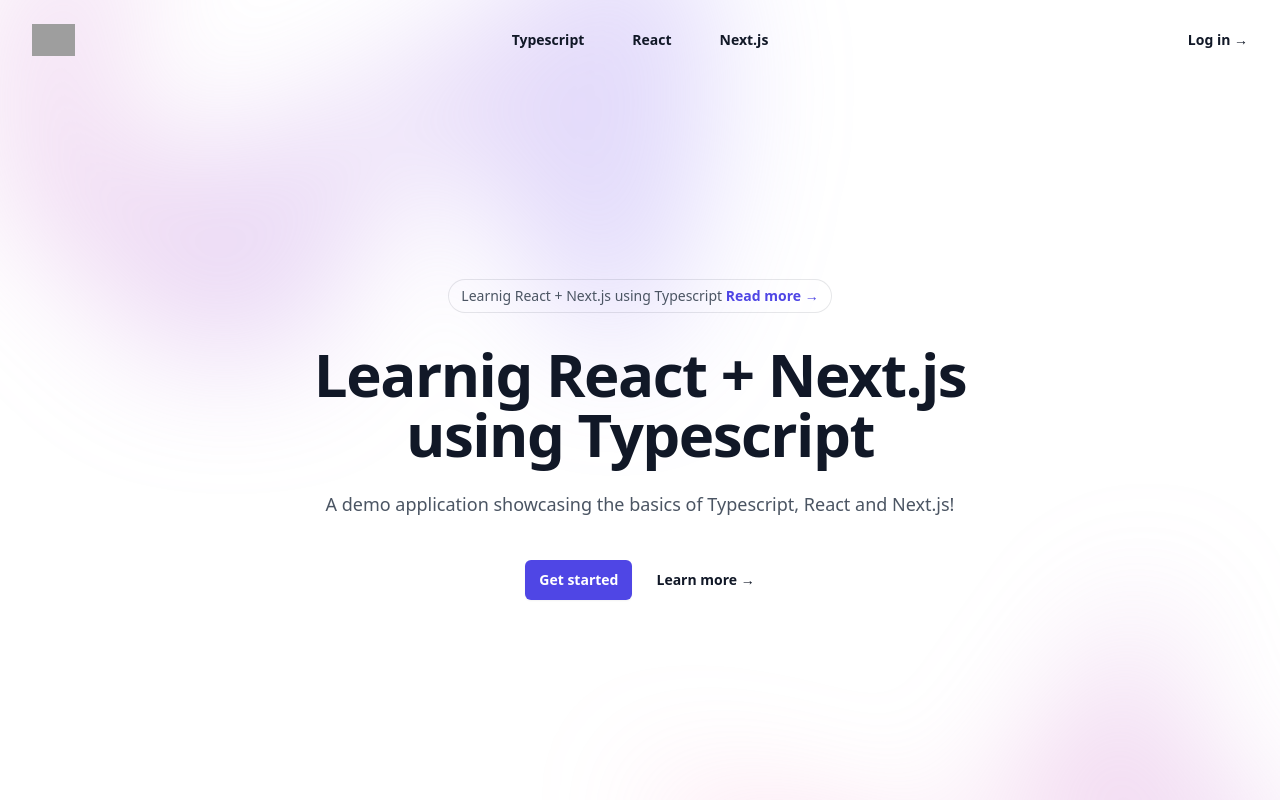
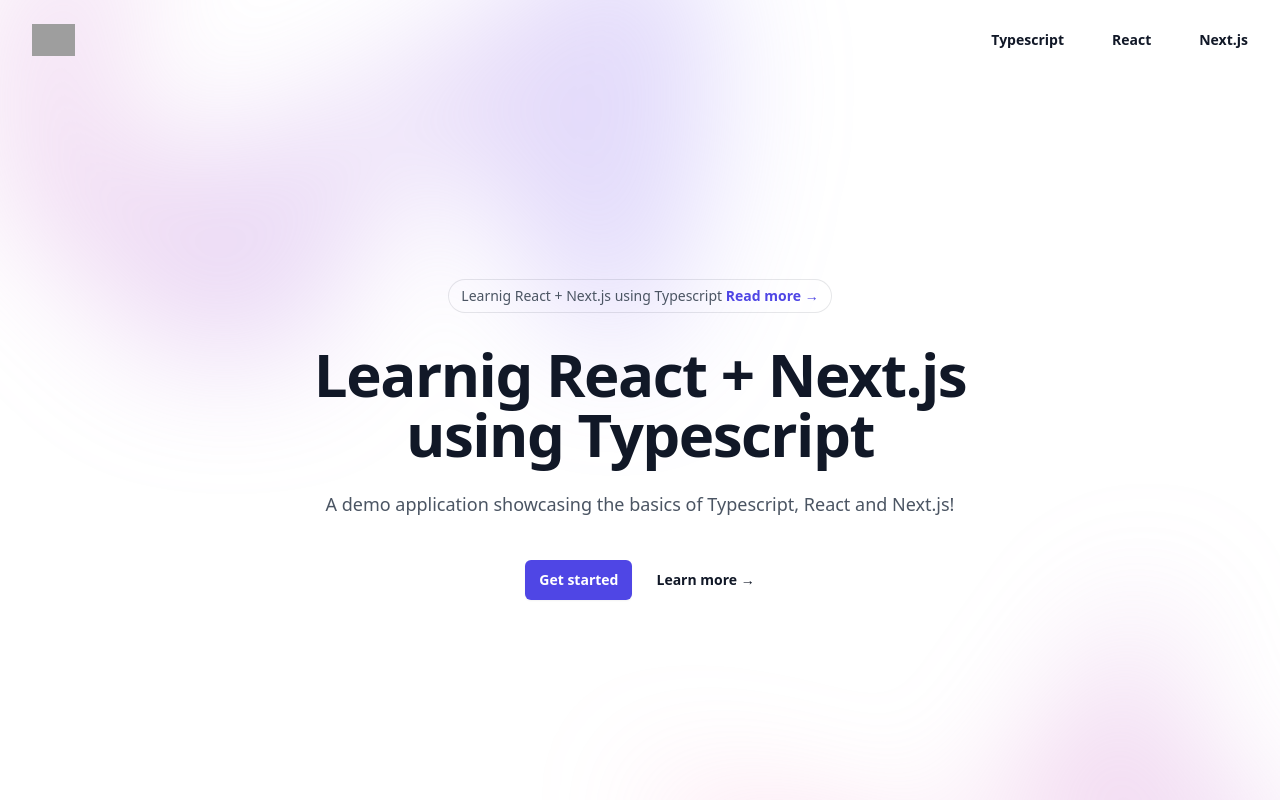
Before and after one commit to iamjatinprajapati/learn-nextjs-react-using-ts, a Next.js app: page / in a window 1280 px wide. Shown: the top 800 px of the page. Built offline with nearby package versions, Linux system fonts and the light colour scheme; grey boxes are pictures that could not be loaded.

Commit message:
removed login link

```diff
--- a/components/hero.tsx
+++ b/components/hero.tsx
@@ -77,14 +77,14 @@ export function Hero() {
               </Link>
             ))}
           </div>
-          <div className="hidden lg:flex lg:flex-1 lg:justify-end">
+          {/* <div className="hidden lg:flex lg:flex-1 lg:justify-end">
             <a
               href="#"
               className="text-sm font-semibold leading-6 text-gray-900"
             >
               Log in <span aria-hidden="true">&rarr;</span>
             </a>
-          </div>
+          </div> */}
         </nav>
         <Dialog as="div" open={mobileMenuOpen} onClose={setMobileMenuOpen}>
           <Dialog.Panel className="fixed inset-0 z-10 overflow-y-auto bg-white px-6 py-6 lg:hidden">
```
